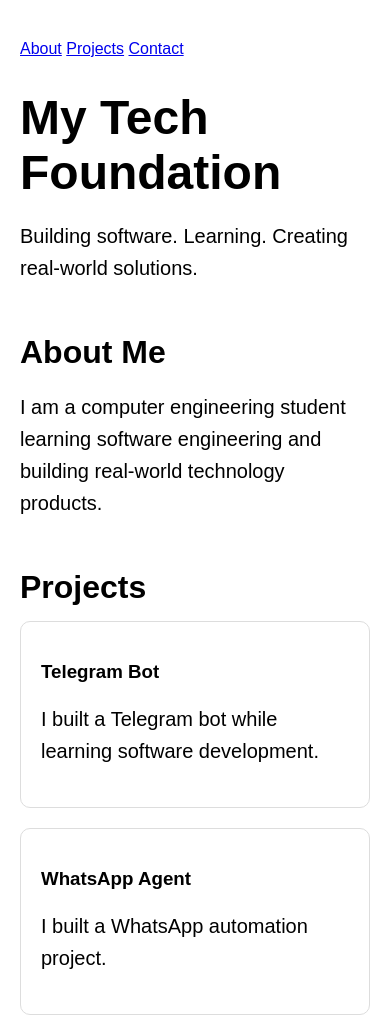
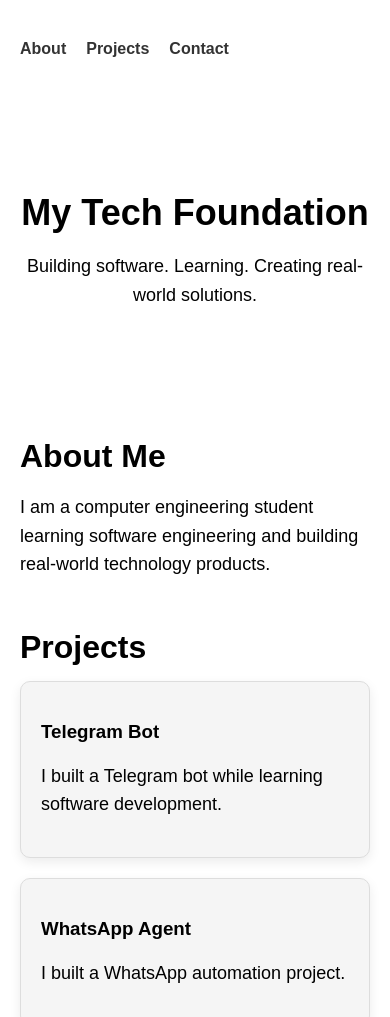
Before and after one commit to emmanuelagbetiameh9-commits/my-tech-foundation, a plain HTML site: page Frontend/Index.html in a window 390 px wide. Shown: the top 1017 px of the page. Drawn offline with Linux system fonts and the light colour scheme.

Commit message:
Improve portfolio styling

```diff
--- a/Frontend/Index.html
+++ b/Frontend/Index.html
@@ -47,7 +47,7 @@
     <section id="contact">
       <h2>Contact</h2>
       <p>Email: emmanuelagbetiameh9@gmail.com</p>
-      <p>LinkedIn: linkedin.com/in/emmanuelagbetiameh</p>
+      <p>LinkedIn: linkedin.com/in/Agbetiameh Emmanuel</p>
       <p>Phone: +233202126773
         +23359366640
       </p>
--- a/Frontend/style.css
+++ b/Frontend/style.css
@@ -25,4 +25,40 @@ article {
   margin-bottom: 20px;
   border: 1px solid #ddd;
   border-radius: 10px;
+}nav {
+  display: flex;
+  gap: 20px;
+  margin-bottom: 50px;
 }
+
+nav a {
+  text-decoration: none;
+  color: #333;
+  font-weight: bold;
+}
+
+nav a:hover {
+  text-decoration: underline;
+}header {
+  padding: 60px 0;
+  text-align: center;
+}article {
+  background: #f5f5f5;
+  transition: transform 0.2s;
+}article:hover {
+  transform: translateY(-5px);
+}article {
+  box-shadow: 0 4px 12px rgba(0, 0, 0, 0.08);
+}@media (max-width: 600px) {
+  h1 {
+    font-size: 36px;
+  }
+
+  p {
+    font-size: 18px;
+  }
+
+  nav {
+    flex-wrap: wrap;
+  }
+}
```
